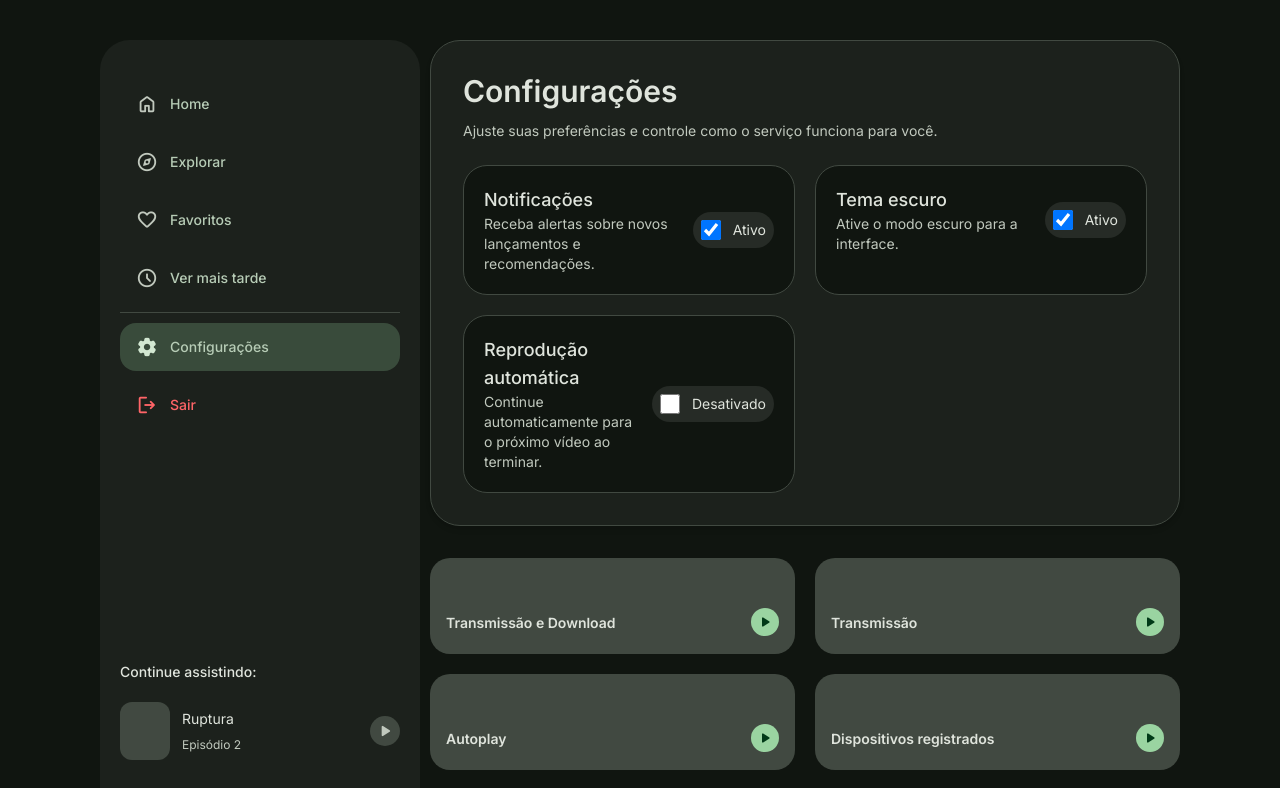
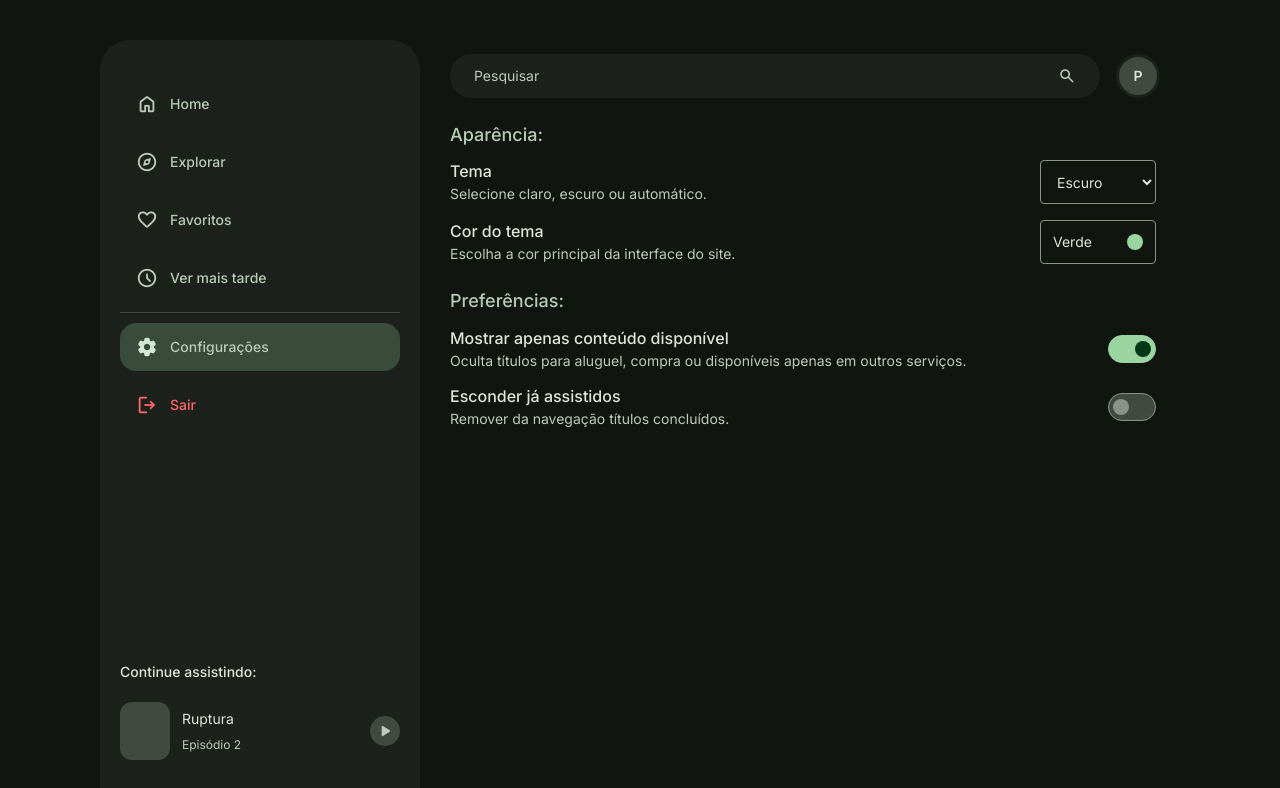
Before and after one commit to GuilhermeAmaralGuerra/StreamProjectA3, a React (Vite) app in the folder frontend/: page /dashboard/configuracoes in a window 1280 px wide. Shown: the top 788 px of the page. Built offline with nearby package versions, Linux system fonts and the light colour scheme.

Commit message:
feat: Correcao do leayout

```diff
--- a/frontend/src/dashboard/configuracoes/configuracoes.jsx
+++ b/frontend/src/dashboard/configuracoes/configuracoes.jsx
@@ -1,117 +1,151 @@
 import { useEffect, useState } from 'react'
 
-const sections = [
-  'Transmissão e Download',
-  'Transmissão',
-  'Autoplay',
-  'Dispositivos registrados',
-  'Notificações',
-  'Vídeos ocultos',
-  'Assinaturas',
-  'Idiomas',
-  'Ajuda e Feedback',
-  'Termos de Uso',
-  'Demais configurações de usuário'
-]
+function Toggle({ checked, label, onChange }) {
+  return (
+    <button
+      type="button"
+      aria-checked={checked}
+      aria-label={label}
+      role="switch"
+      onClick={onChange}
+      className={`relative h-7 w-12 rounded-full border transition-colors ${checked
+        ? 'border-(--md-sys-color-primary) bg-(--md-sys-color-primary)'
+        : 'border-(--md-sys-color-outline) bg-(--md-sys-color-outline-variant)'
+      }`}
+    >
+      <span
+        className={`absolute top-1/2 h-4 w-4 -translate-y-1/2 rounded-full transition-all ${checked
+          ? 'right-1 bg-(--md-sys-color-on-primary)'
+          : 'left-1 bg-(--md-sys-color-outline)'
+        }`}
+      />
+    </button>
+  )
+}
 
 function Configuracoes() {
-  const [notifications, setNotifications] = useState(true)
-  const [darkMode, setDarkMode] = useState(true)
-  const [autoplay, setAutoplay] = useState(false)
+  const [themeMode, setThemeMode] = useState('dark')
+  const [onlyAvailable, setOnlyAvailable] = useState(true)
+  const [hideWatched, setHideWatched] = useState(false)
 
   useEffect(() => {
-    window.setMaterialTheme?.('green', darkMode ? 'dark' : 'light')
-  }, [darkMode])
+    const applyTheme = () => {
+      const prefersDark = window.matchMedia('(prefers-color-scheme: dark)').matches
+      const nextMode = themeMode === 'system' ? (prefersDark ? 'dark' : 'light') : themeMode
+
+      window.setMaterialTheme?.('green', nextMode)
+    }
+
+    applyTheme()
+
+    if (themeMode !== 'system') return undefined
+
+    const media = window.matchMedia('(prefers-color-scheme: dark)')
+    media.addEventListener('change', applyTheme)
+
+    return () => media.removeEventListener('change', applyTheme)
+  }, [themeMode])
 
   return (
-    <div className="space-y-8">
-      <section className="rounded-[30px] border border-(--md-sys-color-outline-variant) bg-(--md-sys-color-surface-container) p-8 shadow-md shadow-(--md-sys-color-shadow/10)">
-        <header className="mb-6 flex flex-col gap-3">
-          <h1 className="text-3xl font-semibold text-(--md-sys-color-on-surface)">Configurações</h1>
-          <p className="text-sm text-(--md-sys-color-on-surface-variant)">
-            Ajuste suas preferências e controle como o serviço funciona para você.
-          </p>
-        </header>
+    <section className="flex h-full min-h-0 flex-col gap-7 px-5 py-3.5">
+      <header className="flex items-center gap-4">
+        <label className="flex h-11 flex-1 items-center justify-between rounded-full bg-(--md-sys-color-surface-container) px-6">
+          <input
+            className="w-full bg-transparent text-sm text-(--md-sys-color-on-surface) placeholder:text-(--md-sys-color-on-surface-variant)"
+            placeholder="Pesquisar"
+            type="text"
+          />
+          <span className="material-symbols-rounded text-[18px]! text-(--md-sys-color-on-surface-variant)">search</span>
+        </label>
 
-        <div className="grid gap-5 md:grid-cols-2">
-          <article className="rounded-3xl border border-(--md-sys-color-outline-variant) bg-(--md-sys-color-surface) p-5">
-            <div className="flex items-center justify-between gap-4">
-              <div>
-                <h2 className="text-lg font-medium text-(--md-sys-color-on-surface)">Notificações</h2>
-                <p className="text-sm text-(--md-sys-color-on-surface-variant)">Receba alertas sobre novos lançamentos e recomendações.</p>
-              </div>
-              <label className="flex cursor-pointer items-center gap-3 rounded-full bg-(--md-sys-color-surface-container-high) p-2">
-                <input
-                  type="checkbox"
-                  checked={notifications}
-                  onChange={() => setNotifications((prev) => !prev)}
-                  className="h-5 w-5 rounded border border-(--md-sys-color-outline) bg-(--md-sys-color-surface)"
-                />
-                <span className="text-sm text-(--md-sys-color-on-surface)">{notifications ? 'Ativo' : 'Desativado'}</span>
-              </label>
-            </div>
-          </article>
+        <button
+          type="button"
+          aria-label="Perfil"
+          className="flex h-11 w-11 items-center justify-center rounded-full border-3 border-(--md-sys-color-surface-container) bg-(--md-sys-color-outline-variant) text-sm font-semibold text-(--md-sys-color-on-surface)"
+        >
+          P
+        </button>
+      </header>
 
-          <article className="rounded-3xl border border-(--md-sys-color-outline-variant) bg-(--md-sys-color-surface) p-5">
-            <div className="flex items-center justify-between gap-4">
-              <div>
-                <h2 className="text-lg font-medium text-(--md-sys-color-on-surface)">Tema escuro</h2>
-                <p className="text-sm text-(--md-sys-color-on-surface-variant)">Ative o modo escuro para a interface.</p>
-              </div>
-              <label className="flex cursor-pointer items-center gap-3 rounded-full bg-(--md-sys-color-surface-container-high) p-2">
-                <input
-                  type="checkbox"
-                  checked={darkMode}
-                  onChange={() => setDarkMode((prev) => !prev)}
-                  className="h-5 w-5 rounded border border-(--md-sys-color-outline) bg-(--md-sys-color-surface)"
-                />
-                <span className="text-sm text-(--md-sys-color-on-surface)">{darkMode ? 'Ativo' : 'Desativado'}</span>
-              </label>
-            </div>
-          </article>
+      <div className="flex flex-1 flex-col gap-7 pr-1">
+        <section className="grid grid-cols-[minmax(0,1fr)_116px] items-center gap-x-8 gap-y-4">
+          <h1 className="col-span-2 text-lg font-medium leading-none text-(--md-sys-color-secondary)">
+            Apar&ecirc;ncia:
+          </h1>
 
-          <article className="rounded-3xl border border-(--md-sys-color-outline-variant) bg-(--md-sys-color-surface) p-5">
-            <div className="flex items-center justify-between gap-4">
-              <div>
-                <h2 className="text-lg font-medium text-(--md-sys-color-on-surface)">Reprodução automática</h2>
-                <p className="text-sm text-(--md-sys-color-on-surface-variant)">Continue automaticamente para o próximo vídeo ao terminar.</p>
-              </div>
-              <label className="flex cursor-pointer items-center gap-3 rounded-full bg-(--md-sys-color-surface-container-high) p-2">
-                <input
-                  type="checkbox"
-                  checked={autoplay}
-                  onChange={() => setAutoplay((prev) => !prev)}
-                  className="h-5 w-5 rounded border border-(--md-sys-color-outline) bg-(--md-sys-color-surface)"
-                />
-                <span className="text-sm text-(--md-sys-color-on-surface)">{autoplay ? 'Ativo' : 'Desativado'}</span>
-              </label>
-            </div>
-          </article>
-        </div>
-      </section>
+          <div className="flex flex-col gap-2">
+            <h2 className="text-base font-medium leading-none text-(--md-sys-color-on-surface)">Tema</h2>
+            <p className="text-sm leading-none text-(--md-sys-color-on-surface-variant)">
+              Selecione claro, escuro ou autom&aacute;tico.
+            </p>
+          </div>
 
-      <section className="grid auto-rows-[96px] gap-5 md:grid-cols-2">
-        {sections.map((title) => (
-          <div key={title} className="relative min-w-0">
-            <article className="absolute inset-0 flex min-w-0 flex-col overflow-hidden rounded-[20px] bg-(--md-sys-color-outline-variant)">
-              <div className="h-8"></div>
+          <select
+            value={themeMode}
+            onChange={(event) => setThemeMode(event.target.value)}
+            className="h-11 w-full rounded border border-(--md-sys-color-outline) bg-(--md-sys-color-surface) px-3 text-sm text-(--md-sys-color-on-surface)"
+          >
+            <option value="dark">Escuro</option>
+            <option value="light">Claro</option>
+            <option value="system">Autom&aacute;tico</option>
+          </select>
 
-              <div className="relative flex flex-1 items-center gap-2.5 justify-between py-3 px-4">
-                <p className="truncate text-[14px] font-semibold text-(--md-sys-color-on-surface)">{title}</p>
+          <div className="flex flex-col gap-2">
+            <h2 className="text-base font-medium leading-none text-(--md-sys-color-on-surface)">Cor do tema</h2>
+            <p className="text-sm leading-none text-(--md-sys-color-on-surface-variant)">
+              Escolha a cor principal da interface do site.
+            </p>
+          </div>
 
-                <button
-                  type="button"
-                  aria-label={`Abrir ${title}`}
-                  className="flex p-1.25 items-center justify-center rounded-full bg-(--md-sys-color-primary) text-(--md-sys-color-on-primary)"
-                >
-                  <span className="material-symbols-rounded fill text-[18px]!">play_arrow</span>
-                </button>
-              </div>
-            </article>
+          <button
+            type="button"
+            aria-label="Cor do tema verde"
+            className="flex h-11 w-full items-center justify-between rounded border border-(--md-sys-color-outline) bg-(--md-sys-color-surface) px-3 text-sm text-(--md-sys-color-on-surface)"
+          >
+            Verde
+            <span className="h-4 w-4 rounded-full bg-(--md-sys-color-primary)" />
+          </button>
+        </section>
+
+        <section className="grid grid-cols-[minmax(0,1fr)_116px] items-center gap-x-8 gap-y-5">
+          <h1 className="col-span-2 text-lg font-medium leading-none text-(--md-sys-color-secondary)">
+            Prefer&ecirc;ncias:
+          </h1>
+
+          <div className="flex flex-col gap-2">
+            <h2 className="text-base font-medium leading-none text-(--md-sys-color-on-surface)">
+              Mostrar apenas conte&uacute;do dispon&iacute;vel
+            </h2>
+            <p className="text-sm leading-none text-(--md-sys-color-on-surface-variant)">
+              Oculta t&iacute;tulos para aluguel, compra ou dispon&iacute;veis apenas em outros servi&ccedil;os.
+            </p>
           </div>
-        ))}
-      </section>
-    </div>
+
+          <div className="flex justify-end">
+            <Toggle
+              checked={onlyAvailable}
+              label="Mostrar apenas conteudo disponivel"
+              onChange={() => setOnlyAvailable((current) => !current)}
+            />
+          </div>
+
+          <div className="flex flex-col gap-2">
+            <h2 className="text-base font-medium leading-none text-(--md-sys-color-on-surface)">Esconder j&aacute; assistidos</h2>
+            <p className="text-sm leading-none text-(--md-sys-color-on-surface-variant)">
+              Remover da navega&ccedil;&atilde;o t&iacute;tulos conclu&iacute;dos.
+            </p>
+          </div>
+
+          <div className="flex justify-end">
+            <Toggle
+              checked={hideWatched}
+              label="Esconder ja assistidos"
+              onChange={() => setHideWatched((current) => !current)}
+            />
+          </div>
+        </section>
+      </div>
+    </section>
   )
 }
 
```
